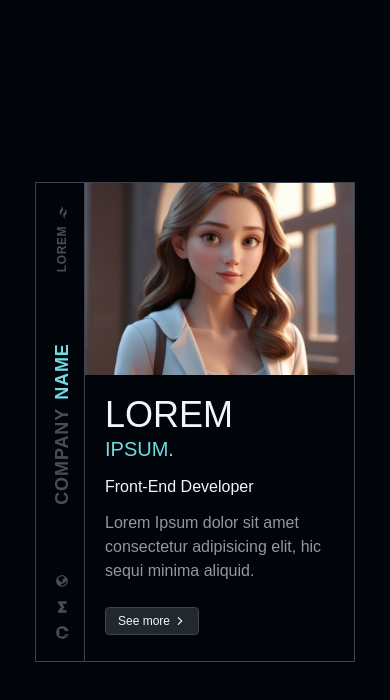
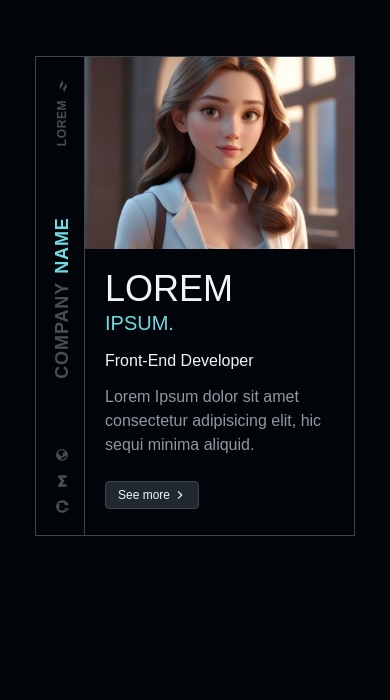
Before and after one commit to devJennyy/learning-gallery, a React (Vite) app: page /task-one in a window 390 px wide. Shown: the top 700 px of the page. Built offline with nearby package versions, Linux system fonts and the light colour scheme; a web font is replaced by a local one.

Commit message:
Minor ui changes.

```diff
--- a/src/pages/Tasks/Task01.tsx
+++ b/src/pages/Tasks/Task01.tsx
@@ -5,7 +5,7 @@ import { BiLogoGmail, BiWorld } from "react-icons/bi";
 
 const Task01 = () => {
   return (
-    <div id="task-one" className="flex justify-center items-center w-full h-screen">
+    <div id="task-one" className="flex justify-center sm:items-center w-full h-screen sm:mt-0 mt-14">
       <div className="flex justify-end items-center border border-l border-primaryStroke h-[30rem] w-80">
         <div className="flex flex-col justify-between items-center h-[400px] w-10 py-2 mr-[2px]">
           <div className="flex justify-center items-center -rotate-90">
```
